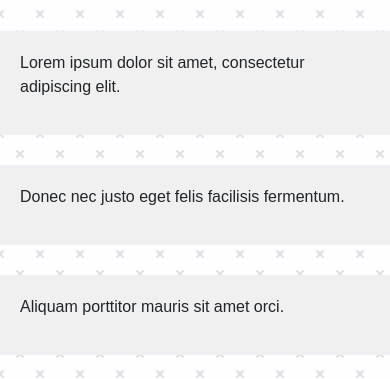
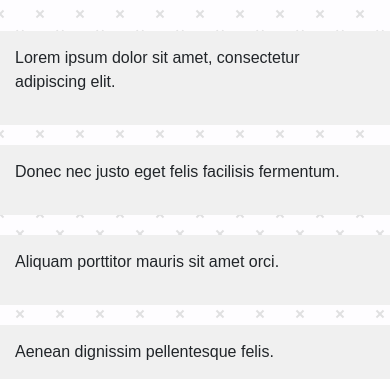
Before and after one commit to maddiehealy/maddiehealy.github.io, a plain HTML site: page chalkboard_04.html in a window 390 px wide. Shown: the part 466-845 px from the top of the page. Drawn offline with nearby package versions, Linux system fonts and the light colour scheme.

Commit message:
column view

```diff
--- a/chalkboard_04.css
+++ b/chalkboard_04.css
@@ -11,8 +11,20 @@ body {
     margin: 10px 0;
 }
 
-@media (max-width: 576px) {
+.my-column {
+    padding: 15px;
+}
+
+@media (min-width: 992px) {
     .my-column {
-        margin-bottom: 20px;
+        flex: 0 0 33.333333%;
+        max-width: 33.333333%;
     }
 }
+
+@media (max-width: 991px) {
+    .my-column {
+        flex: 0 0 100%;
+        max-width: 100%;
+    }
+}
```
Also changed, not shown: chalkboard_04.html (line endings or trailing spaces).
